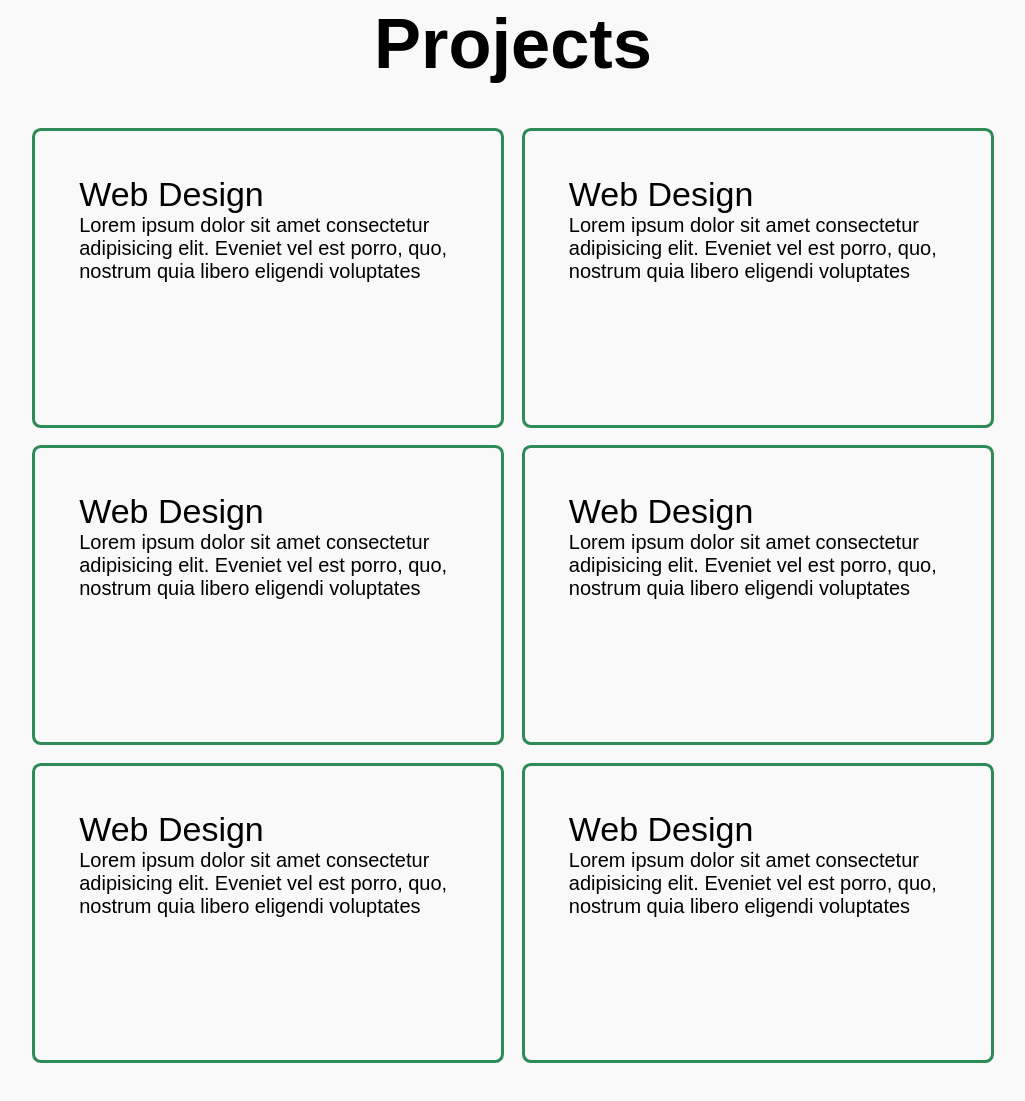
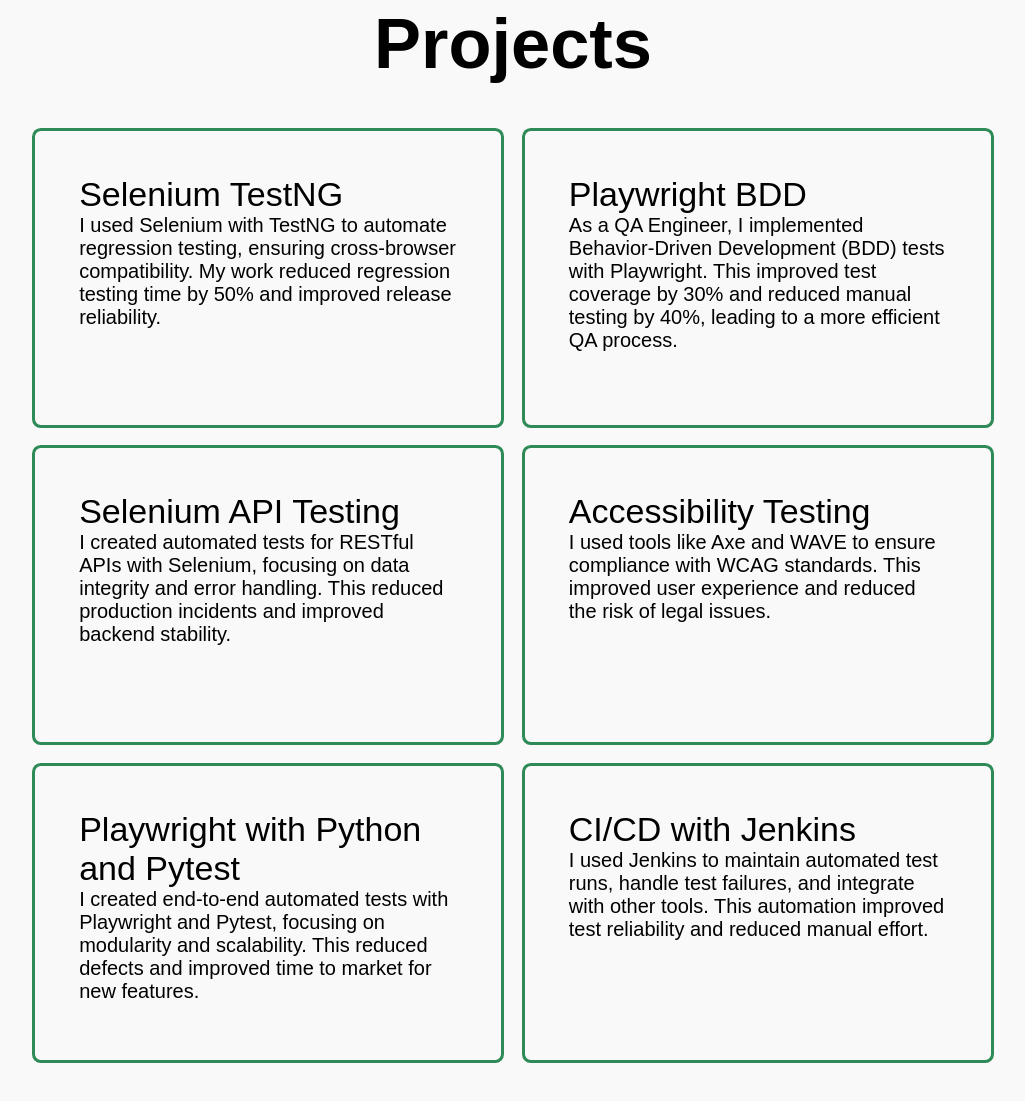
Before and after one commit to chandraSekhar-alti/mywebsite, a website: page index.html in a window 1280 px wide. Shown: the part 2002-3103 px from the top of the page, without its empty margins (127-1152 px from the left). Drawn offline with nearby package versions, Linux system fonts and the light colour scheme.

Commit message:
modified content

```diff
--- a/index.html
+++ b/index.html
@@ -76,9 +76,11 @@
             <h3 class="text-animation">
                 <span></span>
             </h3>
-            <p>Lorem ipsum dolor sit amet consectetur adipisicing elit. Nisi tenetur,
-                 similique tempora odit dolore ad commodi ut beatae molestiae culpa dignissimos vero,
-                  nobis cupiditate asperiores quaerat assumenda quas voluptas? Aperiam.</p>
+            <p>I'm passionate about ensuring the highest quality in software development. With a background
+                in QA testing, automation, and debugging, I specialize in improving product reliability and user experience.
+                I'm skilled in a variety of testing tools and technologies, including Playwright, Selenium, and Cypress.
+                When I'm not finding and fixing bugs,
+                 I enjoy sharing my knowledge with the community and working on innovative projects.</p>
             <a href="#" class="btn">Read more</a>
         </div>
 
@@ -91,52 +93,45 @@
         <h2 class="heading">Projects</h2>
 
         <div class="projects-container">
-
             <div class="projects-box">
                 <div class="projects-info">
-                    <h4>Web Design</h4>
-                    <p>Lorem ipsum dolor sit amet consectetur adipisicing elit. Eveniet vel est porro, quo,
-                        nostrum quia libero eligendi voluptates </p>
+                    <h4>Selenium TestNG</h4>
+                    <p>I used Selenium with TestNG to automate regression testing, ensuring cross-browser compatibility. My work reduced regression testing time by 50% and improved release reliability.</p>
                 </div>
             </div>
 
             <div class="projects-box">
                 <div class="projects-info">
-                    <h4>Web Design</h4>
-                    <p>Lorem ipsum dolor sit amet consectetur adipisicing elit. Eveniet vel est porro, quo,
-                        nostrum quia libero eligendi voluptates </p>
+                    <h4>Playwright BDD</h4>
+                    <p>As a QA Engineer, I implemented Behavior-Driven Development (BDD) tests with Playwright. This improved test coverage by 30% and reduced manual testing by 40%, leading to a more efficient QA process.</p>
                 </div>
             </div>
 
             <div class="projects-box">
                 <div class="projects-info">
-                    <h4>Web Design</h4>
-                    <p>Lorem ipsum dolor sit amet consectetur adipisicing elit. Eveniet vel est porro, quo,
-                        nostrum quia libero eligendi voluptates </p>
+                    <h4>Selenium API Testing</h4>
+                    <p>I created automated tests for RESTful APIs with Selenium, focusing on data integrity and error handling. This reduced production incidents and improved backend stability.</p>
                 </div>
             </div>
 
             <div class="projects-box">
                 <div class="projects-info">
-                    <h4>Web Design</h4>
-                    <p>Lorem ipsum dolor sit amet consectetur adipisicing elit. Eveniet vel est porro, quo,
-                        nostrum quia libero eligendi voluptates </p>
+                    <h4>Accessibility Testing</h4>
+                    <p>I used tools like Axe and WAVE to ensure compliance with WCAG standards. This improved user experience and reduced the risk of legal issues.</p>
                 </div>
             </div>
 
             <div class="projects-box">
                 <div class="projects-info">
-                    <h4>Web Design</h4>
-                    <p>Lorem ipsum dolor sit amet consectetur adipisicing elit. Eveniet vel est porro, quo,
-                        nostrum quia libero eligendi voluptates </p>
+                    <h4>Playwright with Python and Pytest</h4>
+                    <p>I created end-to-end automated tests with Playwright and Pytest, focusing on modularity and scalability. This reduced defects and improved time to market for new features.</p>
                 </div>
             </div>
 
             <div class="projects-box">
                 <div class="projects-info">
-                    <h4>Web Design</h4>
-                    <p>Lorem ipsum dolor sit amet consectetur adipisicing elit. Eveniet vel est porro, quo,
-                        nostrum quia libero eligendi voluptates </p>
+                    <h4>CI/CD with Jenkins</h4>
+                    <p>I used Jenkins to maintain automated test runs, handle test failures, and integrate with other tools. This automation improved test reliability and reduced manual effort.</p>
                 </div>
             </div>
         </div>
```
